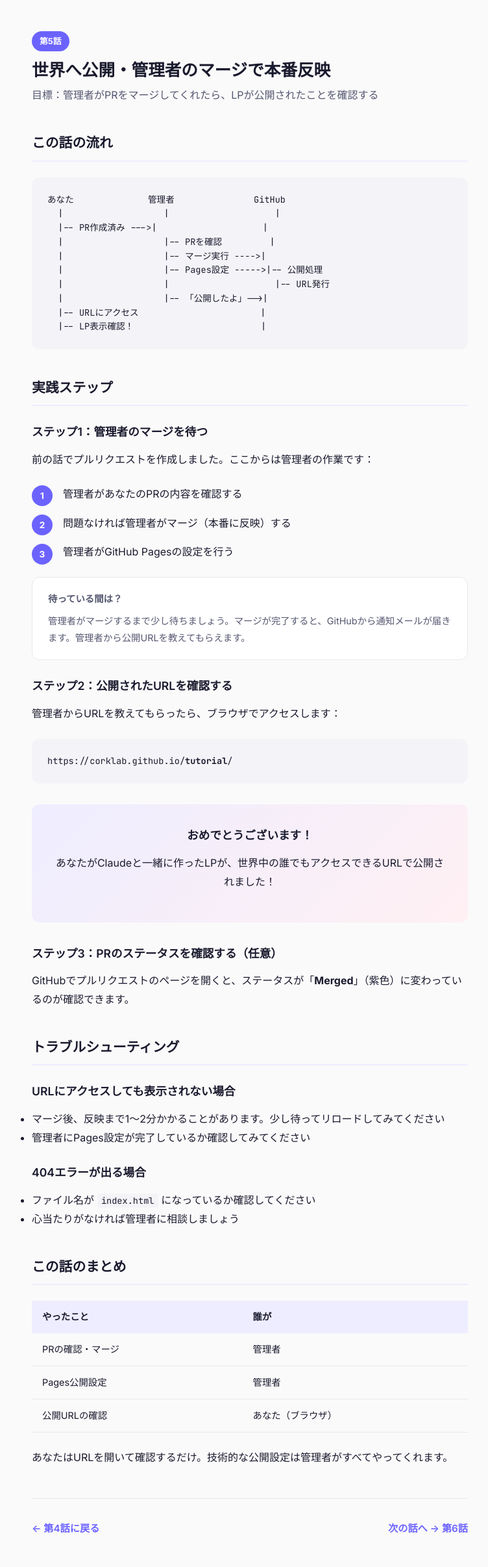
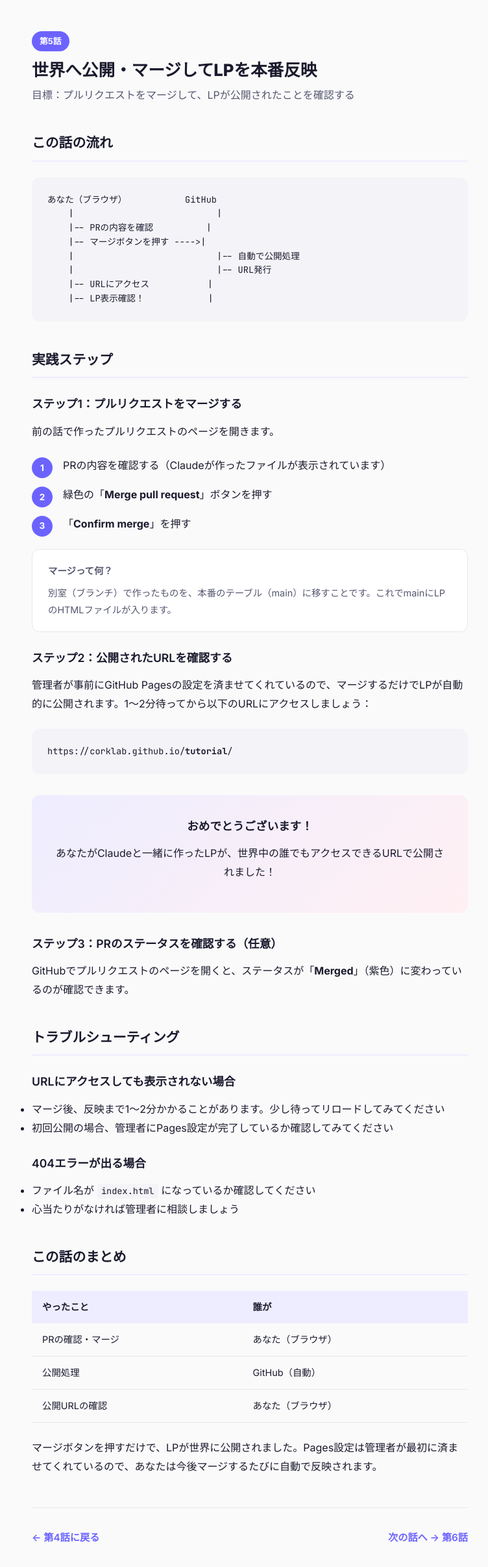
Before and after one commit to corklab/tutorial, a plain HTML site: page ep05.html in a window 1280 px wide. Shown: the whole page at 65% size, without its empty margins (255-1007 px from the left). Drawn offline with Linux system fonts and the light colour scheme.

Commit message:
マージをコラボレーター自身が行う形に修正
管理者の役割は初期セットアップ（リポジトリ作成・招待・Pages設定）のみ。
PRのマージはコラボレーターが自分で行う流れに全話を通して変更。

Co-Authored-By: Claude Opus 4.6 <noreply@anthropic.com>

```diff
--- a/ep05.html
+++ b/ep05.html
@@ -3,7 +3,7 @@
 <head>
   <meta charset="UTF-8">
   <meta name="viewport" content="width=device-width, initial-scale=1.0">
-  <title>第5話：世界へ公開・管理者のマージで本番反映</title>
+  <title>第5話：世界へ公開・マージしてLPを本番反映</title>
   <link rel="stylesheet" href="style.css">
   <link rel="preconnect" href="https://fonts.googleapis.com">
   <link href="https://fonts.googleapis.com/css2?family=Inter:wght@400;600;700;800&family=JetBrains+Mono:wght@400;700&display=swap" rel="stylesheet">
@@ -12,39 +12,37 @@
   <div class="container">
     <div class="ep-header">
       <span class="ep-number">第5話</span>
-      <h1>世界へ公開・管理者のマージで本番反映</h1>
-      <p class="goal">目標：管理者がPRをマージしてくれたら、LPが公開されたことを確認する</p>
+      <h1>世界へ公開・マージしてLPを本番反映</h1>
+      <p class="goal">目標：プルリクエストをマージして、LPが公開されたことを確認する</p>
     </div>
 
     <h2>この話の流れ</h2>
-    <div class="flow-diagram">あなた              管理者               GitHub
-  |                   |                    |
-  |-- PR作成済み --->|                    |
-  |                   |-- PRを確認         |
-  |                   |-- マージ実行 ---->|
-  |                   |-- Pages設定 ----->|-- 公開処理
-  |                   |                    |-- URL発行
-  |                   |-- 「公開したよ」-->|
-  |-- URLにアクセス                       |
-  |-- LP表示確認！                        |</div>
+    <div class="flow-diagram">あなた（ブラウザ）           GitHub
+    |                           |
+    |-- PRの内容を確認          |
+    |-- マージボタンを押す ---->|
+    |                           |-- 自動で公開処理
+    |                           |-- URL発行
+    |-- URLにアクセス           |
+    |-- LP表示確認！            |</div>
 
     <h2>実践ステップ</h2>
 
-    <h3>ステップ1：管理者のマージを待つ</h3>
-    <p>前の話でプルリクエストを作成しました。ここからは管理者の作業です：</p>
+    <h3>ステップ1：プルリクエストをマージする</h3>
+    <p>前の話で作ったプルリクエストのページを開きます。</p>
     <ol class="steps">
-      <li>管理者があなたのPRの内容を確認する</li>
-      <li>問題なければ管理者がマージ（本番に反映）する</li>
-      <li>管理者がGitHub Pagesの設定を行う</li>
+      <li>PRの内容を確認する（Claudeが作ったファイルが表示されています）</li>
+      <li>緑色の「<strong>Merge pull request</strong>」ボタンを押す</li>
+      <li>「<strong>Confirm merge</strong>」を押す</li>
     </ol>
 
     <div class="note">
-      <p class="note-title">待っている間は？</p>
-      <p>管理者がマージするまで少し待ちましょう。マージが完了すると、GitHubから通知メールが届きます。管理者から公開URLを教えてもらえます。</p>
+      <p class="note-title">マージって何？</p>
+      <p>別室（ブランチ）で作ったものを、本番のテーブル（main）に移すことです。これでmainにLPのHTMLファイルが入ります。</p>
     </div>
 
     <h3>ステップ2：公開されたURLを確認する</h3>
-    <p>管理者からURLを教えてもらったら、ブラウザでアクセスします：</p>
+    <p>管理者が事前にGitHub Pagesの設定を済ませてくれているので、マージするだけでLPが自動的に公開されます。1〜2分待ってから以下のURLにアクセスしましょう：</p>
     <div class="flow-diagram">https://corklab.github.io/<strong>tutorial</strong>/</div>
 
     <div class="congrats">
@@ -60,7 +58,7 @@
     <h3>URLにアクセスしても表示されない場合</h3>
     <ul>
       <li>マージ後、反映まで1〜2分かかることがあります。少し待ってリロードしてみてください</li>
-      <li>管理者にPages設定が完了しているか確認してみてください</li>
+      <li>初回公開の場合、管理者にPages設定が完了しているか確認してみてください</li>
     </ul>
 
     <h3>404エラーが出る場合</h3>
@@ -75,12 +73,12 @@
         <tr><th>やったこと</th><th>誰が</th></tr>
       </thead>
       <tbody>
-        <tr><td>PRの確認・マージ</td><td>管理者</td></tr>
-        <tr><td>Pages公開設定</td><td>管理者</td></tr>
+        <tr><td>PRの確認・マージ</td><td>あなた（ブラウザ）</td></tr>
+        <tr><td>公開処理</td><td>GitHub（自動）</td></tr>
         <tr><td>公開URLの確認</td><td>あなた（ブラウザ）</td></tr>
       </tbody>
     </table>
-    <p>あなたはURLを開いて確認するだけ。技術的な公開設定は管理者がすべてやってくれます。</p>
+    <p>マージボタンを押すだけで、LPが世界に公開されました。Pages設定は管理者が最初に済ませてくれているので、あなたは今後マージするたびに自動で反映されます。</p>
 
     <nav class="nav-links">
       <a href="ep04.html">← 第4話に戻る</a>
```
Also changed, not shown: ep04.html (+3 -3 lines), ep06.html (+23 -25 lines), index.html (+6 -6 lines).
